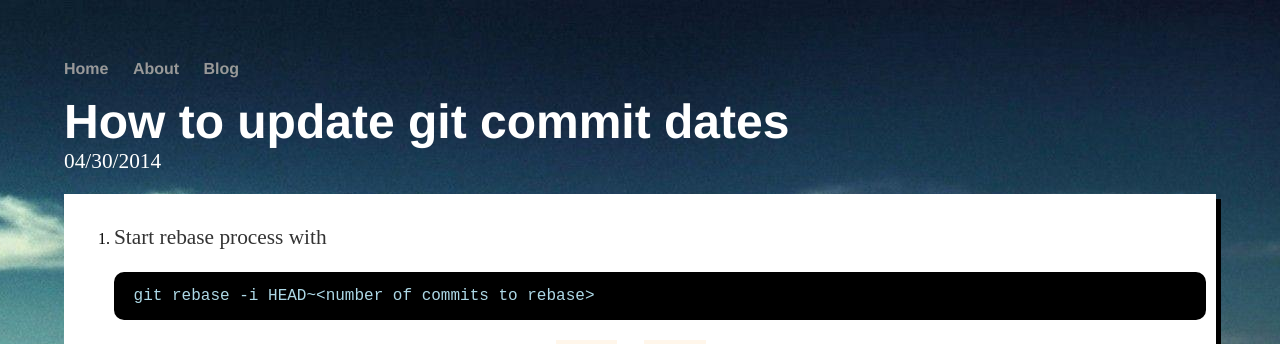
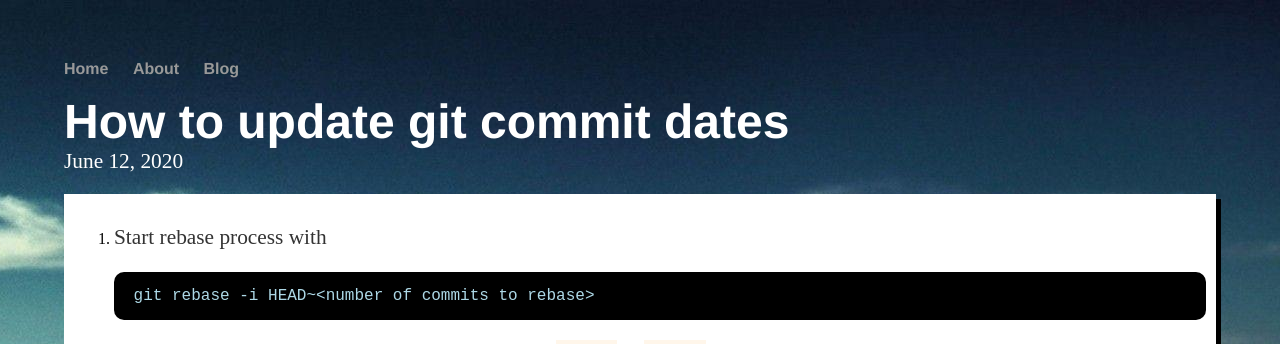
Before and after one commit to brentestewart/brentestewart.github.io, a Jekyll site: the page built from _posts/2020-06-12-how-to-update-git-commit-dates.md, in a window 1280 px wide. Shown: the top 344 px of the page. Built offline with Jekyll 4.4.1, drawn with Linux system fonts in a browser that asks for light colours.

Commit message:
Updated date issues

```diff
--- a/_layouts/post.html
+++ b/_layouts/post.html
@@ -2,7 +2,7 @@
 layout: default
 ---
 <h1 class="light-header">{{ page.title }}</h1>
-<p class="meta">{{ page.date | date: "%m/%d/%Y" }}</p>
+<p class="meta">{{ page.date | date: "%B %d, %Y" }}</p>
 
 <div class="posts">
   {{ content }}
--- a/_posts/2020-06-12-how-to-update-git-commit-dates.md
+++ b/_posts/2020-06-12-how-to-update-git-commit-dates.md
@@ -1,7 +1,7 @@
 ---
 layout: post
 title: "How to update git commit dates"
-date: 2014-04-30
+date: 2020-06-12
 ---
 
 1. Start rebase process with
--- a/blog/index.html
+++ b/blog/index.html
@@ -6,7 +6,7 @@ title: Brent Stewart's Blog
 <ul class="posts">
 
   {% for post in site.posts %}
-    <li><span>{{ post.date | date: "%m/%d/%Y" }}</span> &raquo; <a href="{{ post.url }}" title="{{ post.title }}">{{ post.title }}</a></li>
+    <li><span>{{ post.date | date: "%B %d, %Y" }}</span> &raquo; <a href="{{ post.url }}" title="{{ post.title }}">{{ post.title }}</a></li>
   {% endfor %}
 
 </ul>
```
